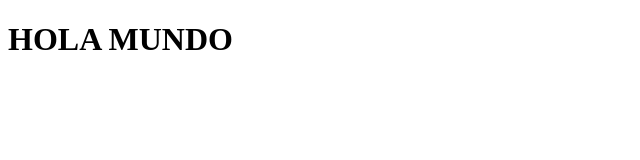
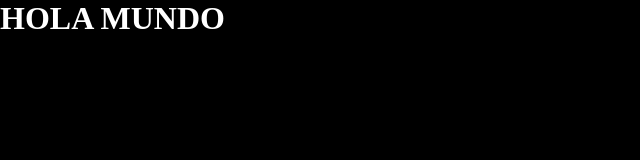
Before and after one commit to Redjorm/practica-GIT, a plain HTML site: page index.html in a window 1280 px wide. Shown: the whole page, without its empty margins (0-640 px from the left). Drawn offline with Linux system fonts and the light colour scheme.

Commit message:
CSS AGREGADO

```diff
--- a/index.html
+++ b/index.html
@@ -4,6 +4,7 @@
     <meta charset="UTF-8">
     <meta http-equiv="X-UA-Compatible" content="IE=edge">
     <meta name="viewport" content="width=device-width, initial-scale=1.0">
+    <link rel="stylesheet" href="./style.css">
     <title>Document</title>
 </head>
 <body>
--- /dev/null
+++ b/style.css
@@ -0,0 +1,8 @@
+* {
+    margin: 0px;
+}
+
+body{
+    background-color: black;
+    color: white;
+}
```
